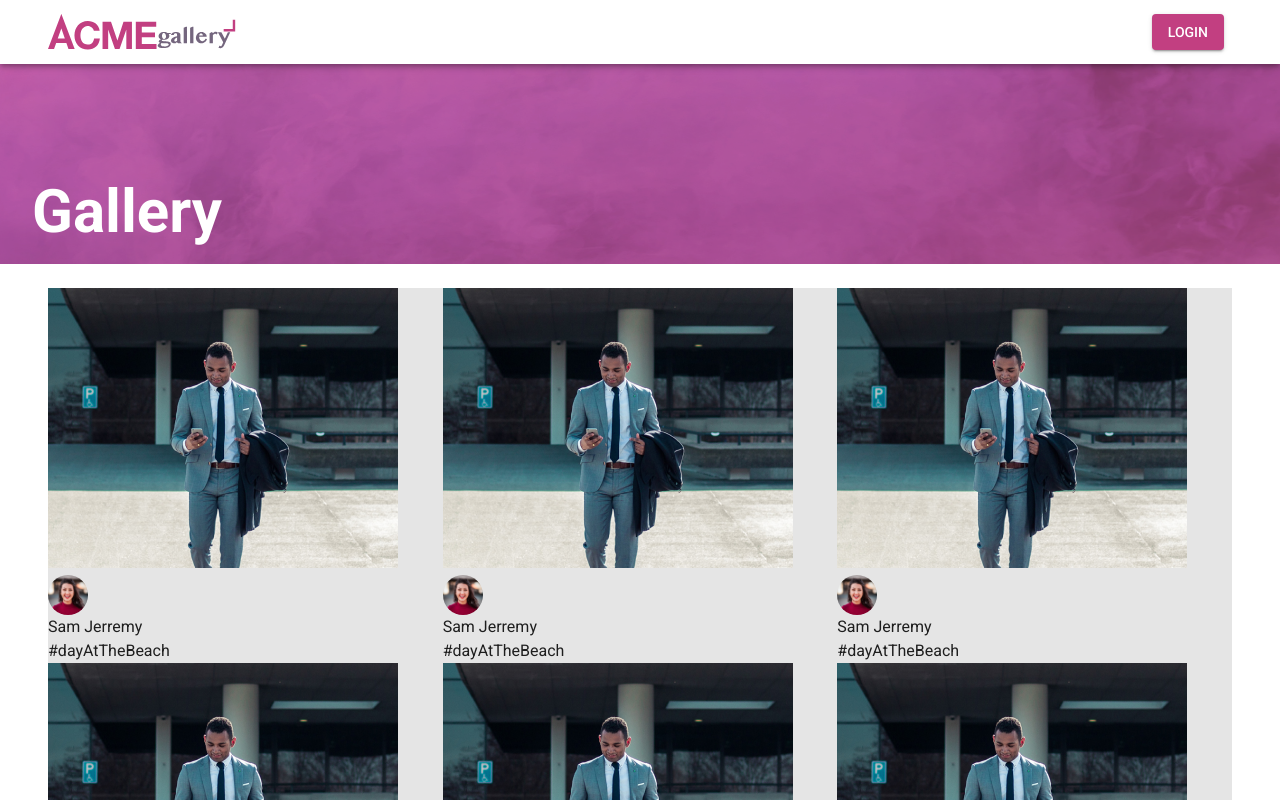
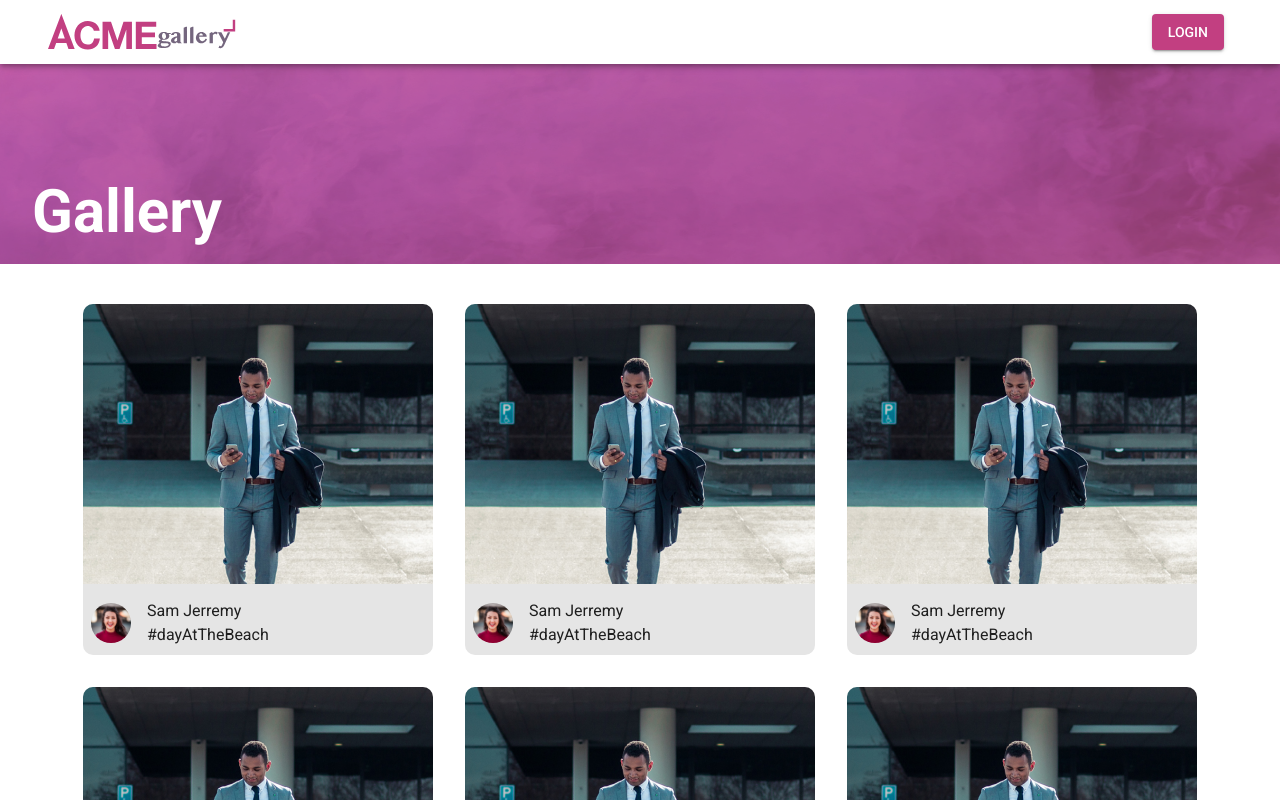
Before and after one commit to devdaniela/react-gallery-mui, a React (Vite) app: page / in a window 1280 px wide. Shown: the top 800 px of the page. Built offline with nearby package versions, Linux system fonts and the light colour scheme.

Commit message:
Se creo los componentes CardGrid y CardItem

```diff
--- /dev/null
+++ b/src/gallery/components/CardGrid.jsx
@@ -0,0 +1,18 @@
+import { Grid } from '@mui/material';
+import { CardItem } from './';
+
+
+export const CardGrid = () => {
+
+  const cards = [1,2,3,4,5,6,7,8];
+
+  return (
+    <Grid container justifyContent="center" >
+        {
+          cards.map( card => (
+            <CardItem key={card} />
+          ))
+        }
+    </Grid>
+  )
+}
--- /dev/null
+++ b/src/gallery/components/CardItem.jsx
@@ -0,0 +1,33 @@
+
+import { Grid, Box, Avatar, Typography } from '@mui/material';
+
+import imgCard from '../../assets/img/card.png';
+import imgAvatar from '../../assets/img/avatar.png';
+
+export const CardItem = () => {
+  return (
+    <Grid item sx={{ m: 2, backgroundColor:'secondary.light', borderRadius: '10px' }} >
+        <Box
+            component="img"
+            sx={{ width: { xs: 335, md: 350 }, borderRadius: '10px 10px 0px 0px' }}
+            alt="ACMEgallery"
+            src={ imgCard }
+        />
+        <Grid
+            container
+            alignItems="center"
+            spacing={2}
+            padding={1}
+        >
+            <Grid item>
+                <Avatar alt="avatar" src={ imgAvatar } />
+            </Grid>
+            <Grid item>
+                <Typography>Sam Jerremy</Typography>
+                <Typography color="inherit">#dayAtTheBeach</Typography>
+            </Grid>
+        </Grid>
+
+    </Grid>
+  )
+}
--- a/src/gallery/components/index.js
+++ b/src/gallery/components/index.js
@@ -2,3 +2,6 @@ export * from './Header';
 export * from './NavBar';
 export * from './SiderBar';
 export * from './Footer';
+
+export * from './CardGrid';
+export * from './CardItem';
--- a/src/gallery/pages/GalleryPage.jsx
+++ b/src/gallery/pages/GalleryPage.jsx
@@ -1,55 +1,15 @@
-import { Grid, Box, Avatar, Typography } from '@mui/material';
 
 import { GalleryLayout } from '../layout/GalleryLayout';
-
-import imgCard from '../../assets/img/card.png';
-import imgAvatar from '../../assets/img/avatar.png';
+import { CardGrid } from '../components';
 
 export const GalleryPage = () => {
-
-  const cards = [1,2,3,4,5,6,7,8];
 
   return (
     <GalleryLayout>
 
       {/* <Typography>Lorem ipsum dolor sit amet consectetur adipisicing elit. Nisi, adipisci quisquam aperiam sit repellat fugit! Nesciunt totam quam magni quod neque tenetur eaque quae dicta rerum eum officia, obcaecati facilis.</Typography> */}
 
-      {/*  NothinSelected */}
-
-      {/* GalleryView */}
-
-      <Grid
-        container
-        direction="row"
-        alignItems="center"
-      >
-        {
-          cards.map( card => (
-            <Grid item
-                key={ card }
-                xs={ 12 }
-                md={ 6 }
-                lg={ 4 }
-                xl={ 3 }
-                sx={{ backgroundColor:'secondary.light' }}
-            >
-              <Box
-                  component="img"
-                  sx={{ width: { xs: 335, sm: 350 } }}
-                  alt="ACMEgallery"
-                  src={ imgCard }
-              />
-              <Box>
-                <Avatar alt="avatar" src={ imgAvatar } />
-                <Typography>Sam Jerremy</Typography>
-                <Typography color="inherit">#dayAtTheBeach</Typography>
-              </Box>
-            </Grid>
-          ))
-
-        }
-      </Grid>
-
+      <CardGrid />
 
     </GalleryLayout>
   )
```
